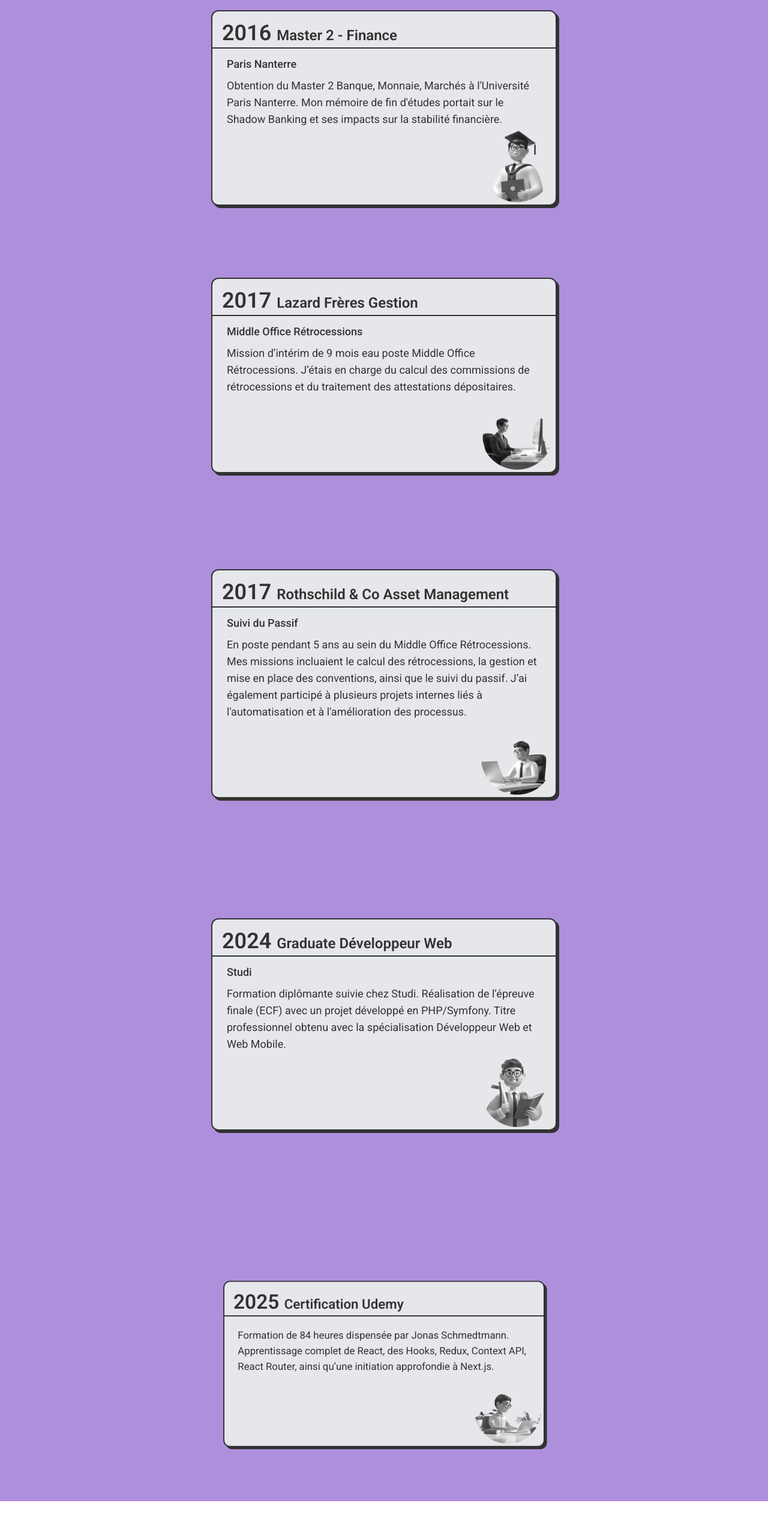
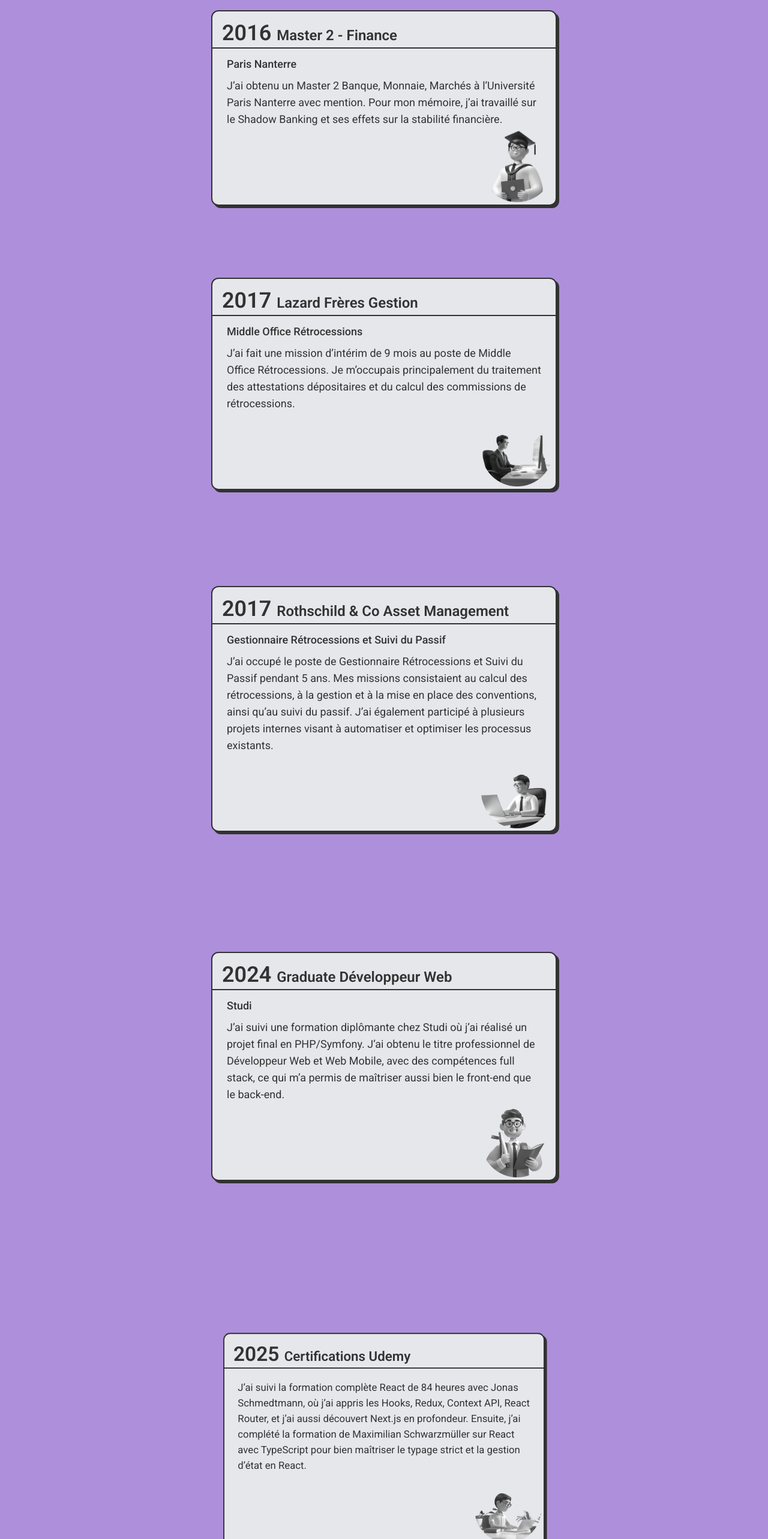
Before and after one commit to ccphung/portfolio, a React (Vite) app: page / in a window 1280 px wide. Shown: the part 3300-5866 px from the top of the page at 60% size. Built offline with nearby package versions, Linux system fonts and the light colour scheme.

Commit message:
modify description  on journey section

```diff
--- a/src/components/TimelineItem.jsx
+++ b/src/components/TimelineItem.jsx
@@ -3,7 +3,7 @@ import { motion, useInView, useScroll, useTransform } from 'framer-motion';
 
 export default function TimelineItem({
   title,
-  company,
+  header,
   description,
   img,
   alt,
@@ -33,11 +33,9 @@ export default function TimelineItem({
     >
       <div className="group relative flex w-full max-w-xl flex-col justify-between rounded-xl border-2 border-[#323232] bg-gray-200 shadow-[4px_4px_0_#323232]">
         <h3 className="border-b-2 border-[#323232] p-4 pb-1 text-2xl font-semibold text-[#323232]">
-          <span className="text-4xl">{year} </span> {title}
+          <span className="text-4xl">{year} </span> {header}
         </h3>
-        <p className="px-6 pt-3 text-lg font-medium text-[#323232]">
-          {company}
-        </p>
+        <p className="px-6 pt-3 text-lg font-medium text-[#323232]">{title}</p>
         {description && (
           <p className="mt-2 px-6 text-lg text-[#323232]">{description}</p>
         )}
--- a/src/sections/Journey.jsx
+++ b/src/sections/Journey.jsx
@@ -13,46 +13,46 @@ import Lenis from '@studio-freight/lenis/types';
 const timeline = [
   {
     year: '2016',
-    title: 'Master 2 - Finance',
-    company: 'Paris Nanterre',
+    header: 'Master 2 - Finance',
+    title: 'Paris Nanterre',
     description:
-      "Obtention du Master 2 Banque, Monnaie, Marchés à l'Université Paris Nanterre. Mon mémoire de fin d'études portait sur le Shadow Banking et ses impacts sur la stabilité financière.",
+      'J’ai obtenu un Master 2 Banque, Monnaie, Marchés à l’Université Paris Nanterre avec mention. Pour mon mémoire, j’ai travaillé sur le Shadow Banking et ses effets sur la stabilité financière.',
     img: diplomaImg2,
     alt: 'diploma',
   },
   {
     year: '2017',
-    title: 'Lazard Frères Gestion',
-    company: 'Middle Office Rétrocessions',
+    header: 'Lazard Frères Gestion',
+    title: 'Middle Office Rétrocessions',
     description:
-      'Mission d’intérim de 9 mois eau poste Middle Office Rétrocessions. J’étais en charge du calcul des commissions de rétrocessions et du traitement des attestations dépositaires.',
+      'J’ai fait une mission d’intérim de 9 mois au poste de Middle Office Rétrocessions. Je m’occupais principalement du traitement des attestations dépositaires et du calcul des commissions de rétrocessions.',
     img: workingFinance,
     alt: 'working',
   },
   {
     year: '2017',
-    title: 'Rothschild & Co Asset Management',
-    company: 'Suivi du Passif',
+    header: 'Rothschild & Co Asset Management',
+    title: 'Gestionnaire Rétrocessions et Suivi du Passif',
     description:
-      "En poste pendant 5 ans au sein du Middle Office Rétrocessions. Mes missions incluaient le calcul des rétrocessions, la gestion et mise en place des conventions, ainsi que le suivi du passif. J’ai également participé à plusieurs projets internes liés à l'automatisation et à l'amélioration des processus.",
+      'J’ai occupé le poste de Gestionnaire Rétrocessions et Suivi du Passif pendant 5 ans. Mes missions consistaient au calcul des rétrocessions, à la gestion et à la mise en place des conventions, ainsi qu’au suivi du passif. J’ai également participé à plusieurs projets internes visant à automatiser et optimiser les processus existants.',
     img: workingFinance2,
     alt: 'working',
   },
   {
     year: '2024',
-    title: 'Graduate Développeur Web',
-    company: 'Studi',
+    header: 'Graduate Développeur Web',
+    title: 'Studi',
     description:
-      'Formation diplômante suivie chez Studi. Réalisation de l’épreuve finale (ECF) avec un projet développé en PHP/Symfony. Titre professionnel obtenu avec la spécialisation Développeur Web et Web Mobile.',
+      'J’ai suivi une formation diplômante chez Studi où j’ai réalisé un projet final en PHP/Symfony. J’ai obtenu le titre professionnel de Développeur Web et Web Mobile, avec des compétences full stack, ce qui m’a permis de maîtriser aussi bien le front-end que le back-end.',
     img: diplomaImg,
     alt: 'diploma',
   },
   {
     year: '2025',
-    title: 'Certification Udemy',
-    company: '',
+    header: 'Certifications Udemy',
+    title: '',
     description:
-      'Formation de 84 heures dispensée par Jonas Schmedtmann. Apprentissage complet de React, des Hooks, Redux, Context API, React Router, ainsi qu’une initiation approfondie à Next.js.',
+      'J’ai suivi la formation complète React de 84 heures avec Jonas Schmedtmann, où j’ai appris les Hooks, Redux, Context API, React Router, et j’ai aussi découvert Next.js en profondeur. Ensuite, j’ai complété la formation de Maximilian Schwarzmüller sur React avec TypeScript pour bien maîtriser le typage strict et la gestion d’état en React.',
     img: workingImg,
     alt: 'working',
   },
@@ -64,15 +64,6 @@ export default function Journey() {
     target: container,
     offset: ['start start', 'end end'],
   });
-
-  const lenis = new Lenis();
-
-  function raf(time) {
-    lenis.raf(time);
-    requestAnimationFrame(raf);
-  }
-
-  requestAnimationFrame(raf);
 
   return (
     <section
```
